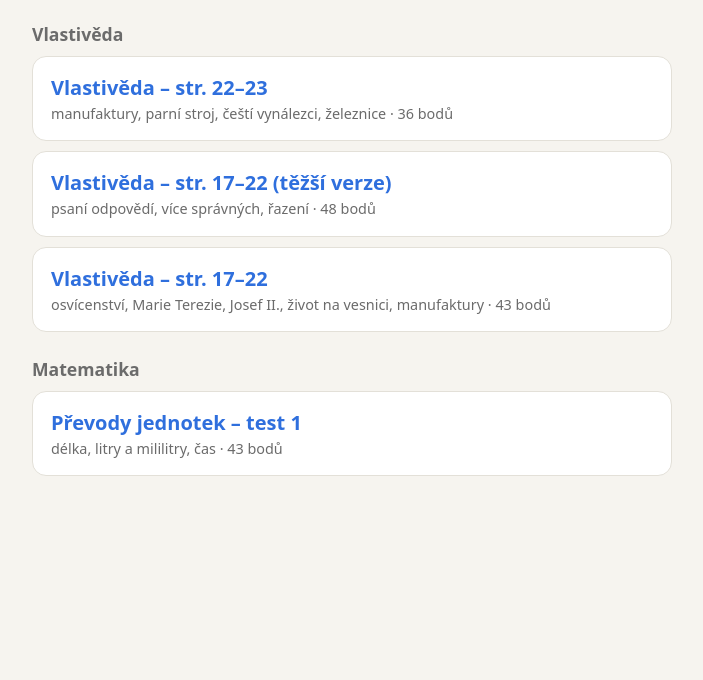
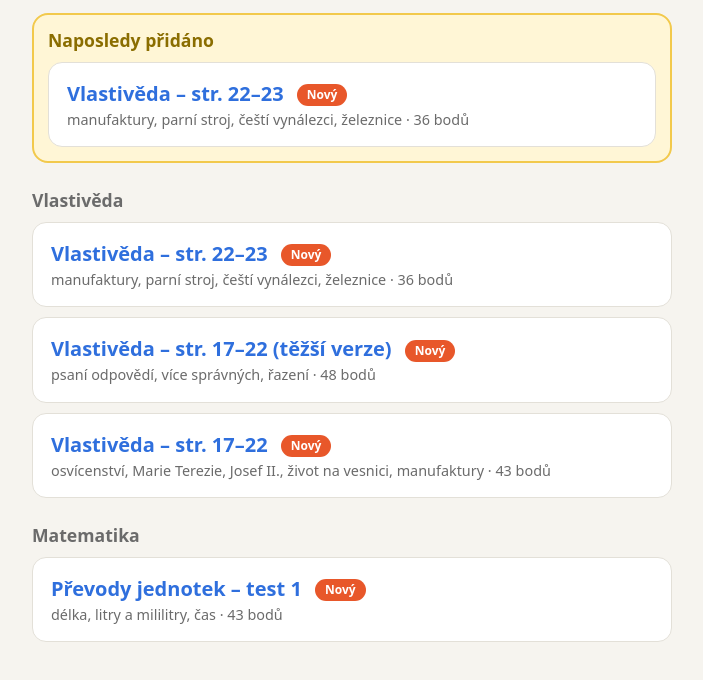
Before and after one commit to Karelhav/Luci_Skola, a plain HTML site: page index.html in a window 1280 px wide. Shown: the part 70-750 px from the top of the page, without its empty margins (288-991 px from the left). Drawn offline with Linux system fonts and the light colour scheme.

Commit message:
Show newest test at the top and mark recent tests as new
Co-Authored-By: Claude Opus 5.5 <noreply@anthropic.com>
Claude-Session: https://claude.ai/code/session_01NVMaXAoBc31eTVkQiFhS53

```diff
--- a/index.html
+++ b/index.html
@@ -17,32 +17,68 @@
     padding: 16px 18px; margin-bottom: 10px; color: #2f6fdd; text-decoration: none; font-weight: 600;
   }
   a.test span { display: block; color: #6b6b6b; font-weight: 400; font-size: .9rem; }
+  .badge {
+    display: inline-block; background: #e8572a; color: #fff; font-size: .75rem; font-weight: 700;
+    border-radius: 999px; padding: 2px 10px; margin-left: 8px; vertical-align: middle;
+  }
+  #latest { display: none; background: #fff6d6; border: 2px solid #f2c94c; border-radius: 16px; padding: 12px 14px 4px; margin-bottom: 8px; }
+  #latest h2 { margin: 0 0 8px; color: #8a6d00; }
 </style>
 </head>
 <body>
 <main>
   <h1>Lucčiny testy</h1>
 
-  <!-- Add new tests here: one link per test, newest at the top of its subject. -->
+  <section id="latest">
+    <h2>Naposledy přidáno</h2>
+  </section>
+
+  <!-- Add new tests here: one link per test, newest at the top of its subject.
+       Always set data-added="YYYY-MM-DD" (the day the test was added).
+       Tests added in the last 7 days get a "Nový" badge; the newest one is also shown at the top. -->
   <h2>Vlastivěda</h2>
-  <a class="test" href="vlastiveda-22-23.html">
+  <a class="test" href="vlastiveda-22-23.html" data-added="2026-11-17">
     Vlastivěda – str. 22–23
     <span>manufaktury, parní stroj, čeští vynálezci, železnice · 36 bodů</span>
   </a>
-  <a class="test" href="vlastiveda-17-22-tezsi.html">
+  <a class="test" href="vlastiveda-17-22-tezsi.html" data-added="2026-11-16">
     Vlastivěda – str. 17–22 (těžší verze)
     <span>psaní odpovědí, více správných, řazení · 48 bodů</span>
   </a>
-  <a class="test" href="vlastiveda-17-22.html">
+  <a class="test" href="vlastiveda-17-22.html" data-added="2026-11-16">
     Vlastivěda – str. 17–22
     <span>osvícenství, Marie Terezie, Josef II., život na vesnici, manufaktury · 43 bodů</span>
   </a>
 
   <h2>Matematika</h2>
-  <a class="test" href="prevody-jednotek-1.html">
+  <a class="test" href="prevody-jednotek-1.html" data-added="2026-11-14">
     Převody jednotek – test 1
     <span>délka, litry a mililitry, čas · 43 bodů</span>
   </a>
 </main>
+<script>
+  // Marks recently added tests and shows the newest one at the top of the page.
+  (function () {
+    var NEW_DAYS = 7;
+    var links = Array.prototype.slice.call(document.querySelectorAll('a.test[data-added]'));
+    if (!links.length) return;
+    var now = new Date();
+    links.forEach(function (a) {
+      var ageDays = (now - new Date(a.dataset.added + 'T00:00:00')) / 86400000;
+      if (ageDays <= NEW_DAYS) {
+        var badge = document.createElement('b');
+        badge.className = 'badge';
+        badge.textContent = 'Nový';
+        a.insertBefore(badge, a.querySelector('span'));
+      }
+    });
+    var newest = links.reduce(function (best, a) {
+      return a.dataset.added > best.dataset.added ? a : best;
+    });
+    var box = document.getElementById('latest');
+    box.appendChild(newest.cloneNode(true));
+    box.style.display = 'block';
+  })();
+</script>
 </body>
 </html>
```
